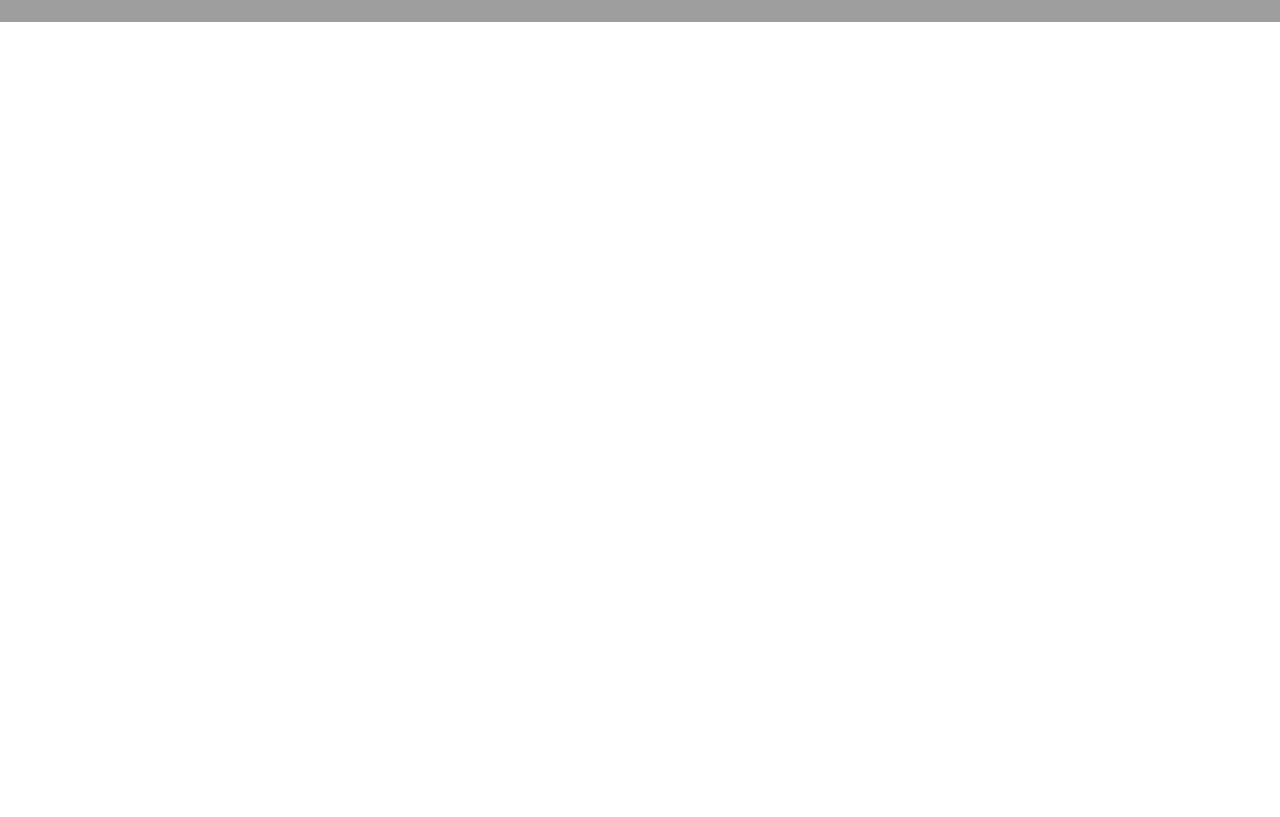
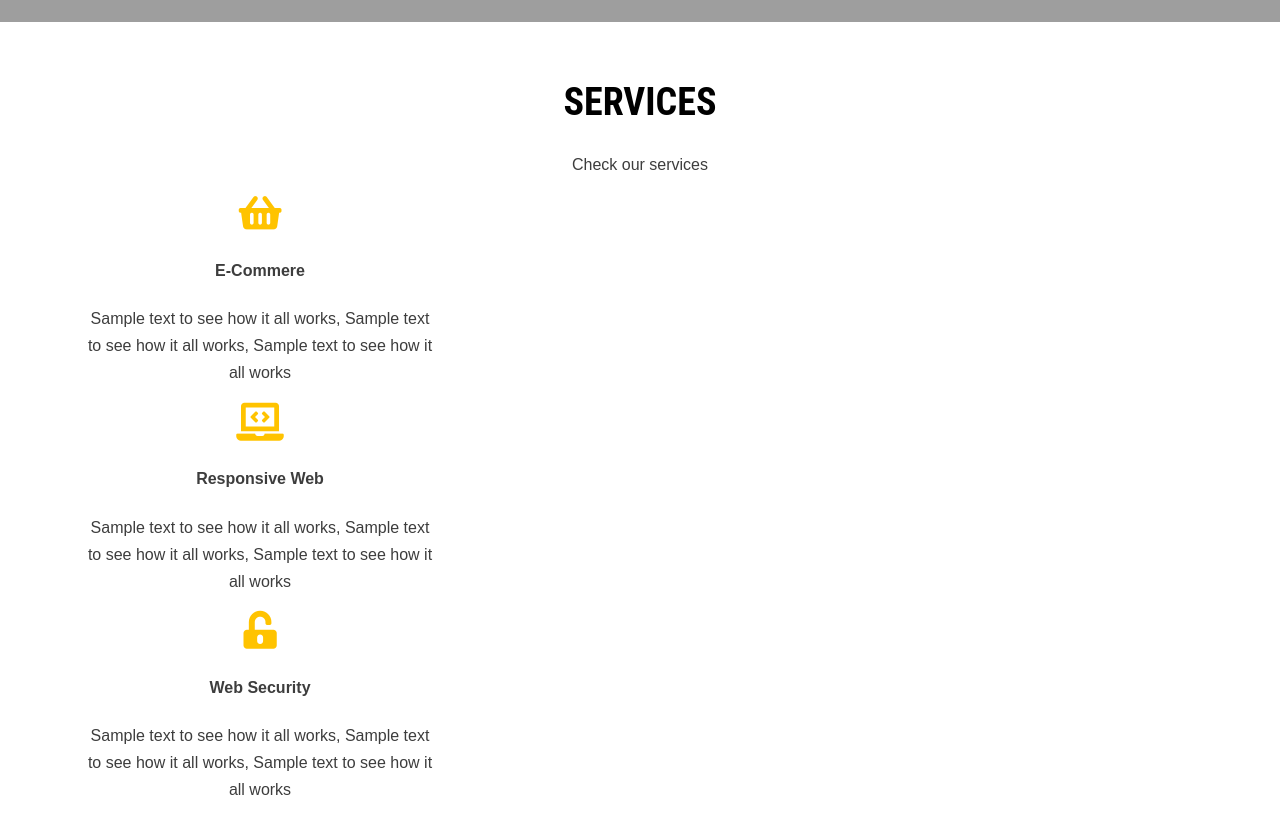
Before and after one commit to adamr8484/git-test-zadanie, a website: page index.html in a window 1280 px wide. Shown: the part 856-1673 px from the top of the page. Before the commit the page ends 878 px from the top, so only its background shows below. Drawn offline with Linux system fonts and the light colour scheme; grey boxes are pictures that could not be loaded.

Commit message:
Add services

```diff
--- a/index.html
+++ b/index.html
@@ -30,6 +30,33 @@
             <a href="#" class="btn">TELL ME MORE</a>
         </div>
     </header>
+    <section class="services">
+        <div class="container">
+            <h1 class="section-title">SERVICES</h1>
+            <p>Check our services</p>
+            <div class="row">
+                <div class="col-sm-4">
+                    <i class="fas fa-shopping-basket"></i>
+                    <h4>E-Commere</h4>
+                    <p>Sample text to see how it all works, Sample text to see how it all works, Sample text to see how it all works</p>
+                </div>
+            </div>
+            <div class="row">
+                <div class="col-sm-4">
+                    <i class="fas fa-laptop-code"></i>
+                    <h4>Responsive Web</h4>
+                    <p>Sample text to see how it all works, Sample text to see how it all works, Sample text to see how it all works</p>
+                </div>
+            </div>
+            <div class="row">
+                <div class="col-sm-4">
+                    <i class="fas fa-unlock-alt"></i>
+                    <h4>Web Security</h4>
+                    <p>Sample text to see how it all works, Sample text to see how it all works, Sample text to see how it all works</p>
+                </div>
+            </div>
+        </div>
+    </section>
 
     </body>
 </html>
--- a/sass/style.scss
+++ b/sass/style.scss
@@ -1,5 +1,7 @@
 $color-main: #84817a;
  $color-light: #fff;
+ $color-black: #000000;
+ $color-orange: #FFC300;
 
  $font-header: 'Roboto Condensed', Sans-Serif;
  $font-text: 'Cabin', Sans-Serif;
@@ -35,11 +37,6 @@ body {
     height: 10px;
     transform: translateX(-50%);
     background: $color-main;
-}
-.page-subtitle {
-    color: $color-light;
-    font-size: 28px;
-    margin: 48px 0 0 0;
 }
 
 /*Navigation*/
@@ -88,8 +85,16 @@ margin: 48px 0 48px 0;
 position: relative;
 font-family: $font-header;
 }
+.page-subtitle {
+    color: $color-light;
+    font-size: 28px;
+    margin: 48px 0 0 0;
+}
 .section-title {
     font-family: $font-header;
+    color: $color-black;
+    font-size: 38px;
+    margin: 48px 0 0 0;
 }
 .btn {
     display: block;
@@ -106,3 +111,20 @@ font-family: $font-header;
     left: 50%;
     transform: translate(-50%,-50%);
   }
+
+/*Services*/
+
+i {
+  color: $color-orange;
+  font-size: 38px;
+}
+.row {
+    display: flex;
+    flex-wrap: wrap;
+    justify-content: space-between;
+    position: relative;
+}
+.col-sm-4 {
+    flex: 0 0 33.333%;
+    position: absolute;
+}
```
Also changed, not shown: css/style.css, 1 other file.
